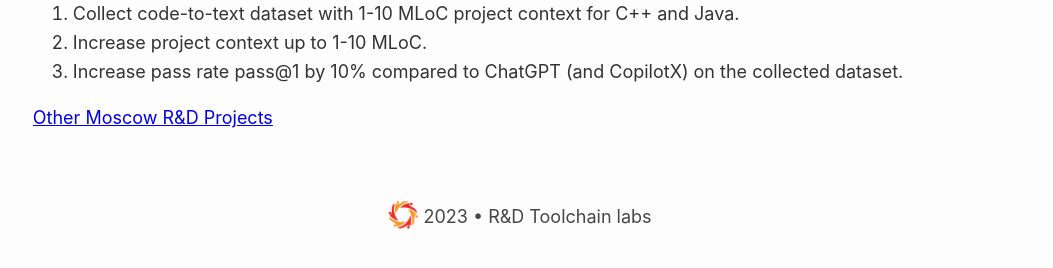
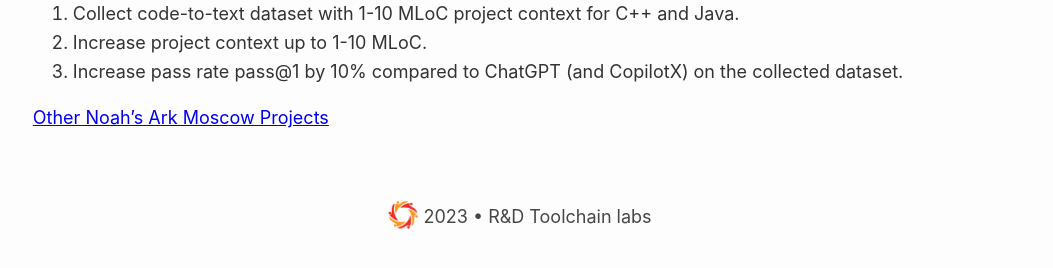
Before and after one commit to SuduIDE/toolchain-website, a Jekyll site: the page built from _projects/ai_for_code.md, in a window 1280 px wide and 900 px high, scrolled down 2799 px. Shown: the part 607-875 px from the top of the window, without its empty margins (120-1173 px from the left). Built offline with Jekyll 4.4.1, drawn with Linux system fonts in a browser that asks for light colours; nearby versions of some CDN libraries.

Commit message:
Update ai_for_code.md

```diff
--- a/_projects/ai_for_code.md
+++ b/_projects/ai_for_code.md
@@ -56,4 +56,4 @@ Goals:
 2.	Increase project context up to 1-10 MLoC.
 3.	Increase pass rate pass@1 by 10% compared to ChatGPT (and CopilotX) on the collected dataset.
 
-<a href="{{ "/pages/moscow-nlp.html" | relative_url}}">Other Moscow R&D Projects</a>
+<a href="{{ "/pages/moscow-nlp.html" | relative_url}}">Other Noah's Ark Moscow Projects</a>
```
